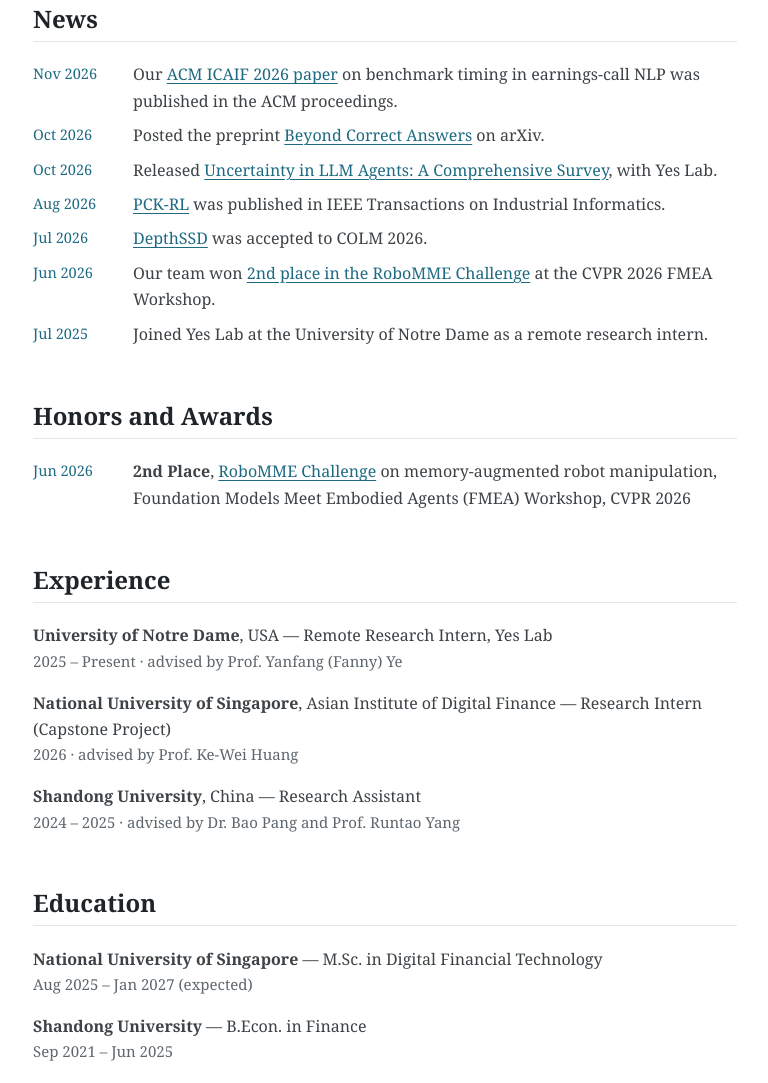
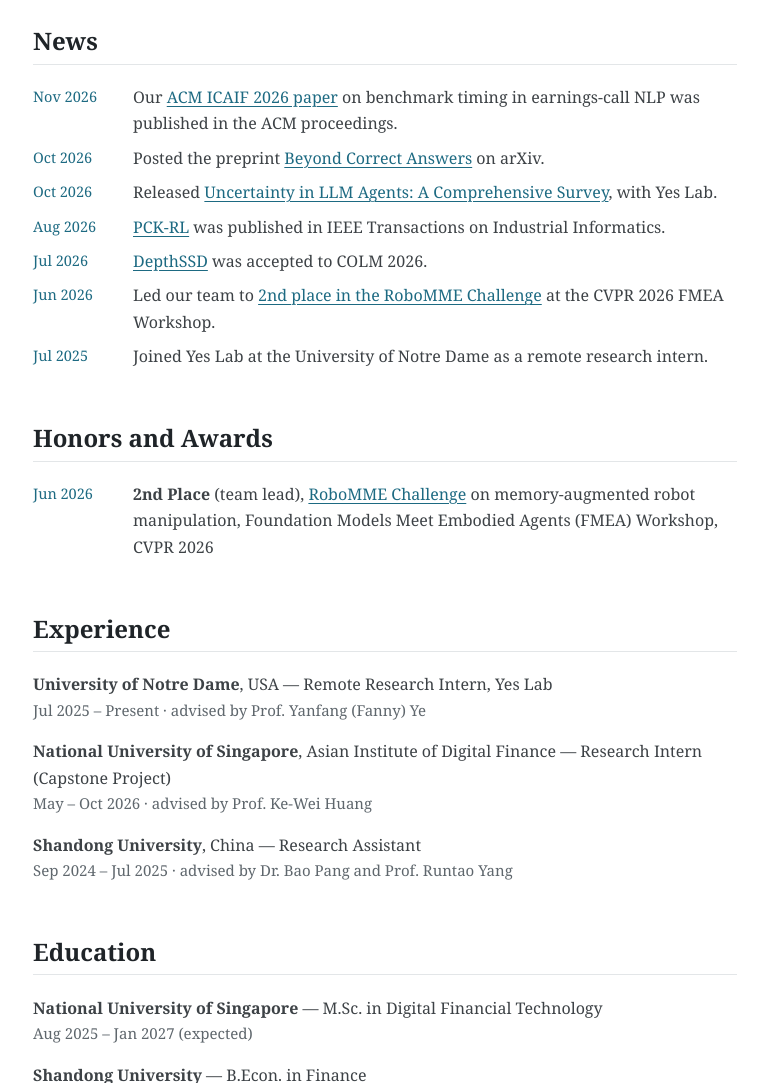
Before and after one commit to Xiaoyu-Ma-Sam/xiaoyu-ma-sam.github.io, a plain HTML site: page index.html in a window 1280 px wide. Shown: the part 2410-3493 px from the top of the page, without its empty margins (383-1151 px from the left). Drawn offline with Linux system fonts and the light colour scheme.

Commit message:
Restore month dates; survey role; RoboMME team lead

```diff
--- a/index.html
+++ b/index.html
@@ -124,7 +124,7 @@
               <p class="pub-meta">Preprint on OpenReview, 2026</p>
               <p class="pub-links"><a href="https://openreview.net/forum?id=7NoenVN5Ly">OpenReview</a></p>
               <p class="pub-sum">Surveys uncertainty in LLMs and LLM agents, organized around a lifecycle of quantification, calibration, and utilization.</p>
-              <p class="pub-role"><span class="role-label">My role</span>Co-author.</p>
+              <p class="pub-role"><span class="role-label">My role</span>Wrote Section 7.3, &ldquo;VLA and Robotics: From Multimodal Evidence to Physical Commitment.&rdquo;</p>
             </div>
           </li>
         </ul>
@@ -186,7 +186,7 @@
           <li><time datetime="2026-10">Oct 2026</time><span>Released <a href="#pub-survey">Uncertainty in LLM Agents: A Comprehensive Survey</a>, with Yes Lab.</span></li>
           <li><time datetime="2026-08">Aug 2026</time><span><a href="#pub-tii">PCK-RL</a> was published in IEEE Transactions on Industrial Informatics.</span></li>
           <li><time datetime="2026-07">Jul 2026</time><span><a href="#pub-colm">DepthSSD</a> was accepted to COLM 2026.</span></li>
-          <li><time datetime="2026-06">Jun 2026</time><span>Our team won <a href="#awards">2nd place in the RoboMME Challenge</a> at the CVPR 2026 FMEA Workshop.</span></li>
+          <li><time datetime="2026-06">Jun 2026</time><span>Led our team to <a href="#awards">2nd place in the RoboMME Challenge</a> at the CVPR 2026 FMEA Workshop.</span></li>
           <li><time datetime="2025-07">Jul 2025</time><span>Joined Yes Lab at the University of Notre Dame as a remote research intern.</span></li>
         </ul>
       </section>
@@ -194,7 +194,7 @@
       <section id="awards">
         <h2>Honors and Awards</h2>
         <ul class="news">
-          <li><time datetime="2026-06">Jun 2026</time><span><strong>2nd Place</strong>, <a href="https://robomme.github.io/challenge.html">RoboMME Challenge</a> on memory-augmented robot manipulation, Foundation Models Meet Embodied Agents (FMEA) Workshop, CVPR 2026</span></li>
+          <li><time datetime="2026-06">Jun 2026</time><span><strong>2nd Place</strong> (team lead), <a href="https://robomme.github.io/challenge.html">RoboMME Challenge</a> on memory-augmented robot manipulation, Foundation Models Meet Embodied Agents (FMEA) Workshop, CVPR 2026</span></li>
         </ul>
       </section>
 
@@ -202,15 +202,15 @@
         <h2>Experience</h2>
         <div class="entry">
           <p><strong>University of Notre Dame</strong>, USA &mdash; Remote Research Intern, Yes Lab</p>
-          <p class="entry-sub">2025 &ndash; Present &middot; advised by Prof. Yanfang (Fanny) Ye</p>
+          <p class="entry-sub">Jul 2025 &ndash; Present &middot; advised by Prof. Yanfang (Fanny) Ye</p>
         </div>
         <div class="entry">
           <p><strong>National University of Singapore</strong>, Asian Institute of Digital Finance &mdash; Research Intern (Capstone Project)</p>
-          <p class="entry-sub">2026 &middot; advised by Prof. Ke-Wei Huang</p>
+          <p class="entry-sub">May &ndash; Oct 2026 &middot; advised by Prof. Ke-Wei Huang</p>
         </div>
         <div class="entry">
           <p><strong>Shandong University</strong>, China &mdash; Research Assistant</p>
-          <p class="entry-sub">2024 &ndash; 2025 &middot; advised by Dr. Bao Pang and Prof. Runtao Yang</p>
+          <p class="entry-sub">Sep 2024 &ndash; Jul 2025 &middot; advised by Dr. Bao Pang and Prof. Runtao Yang</p>
         </div>
       </section>
 
```
